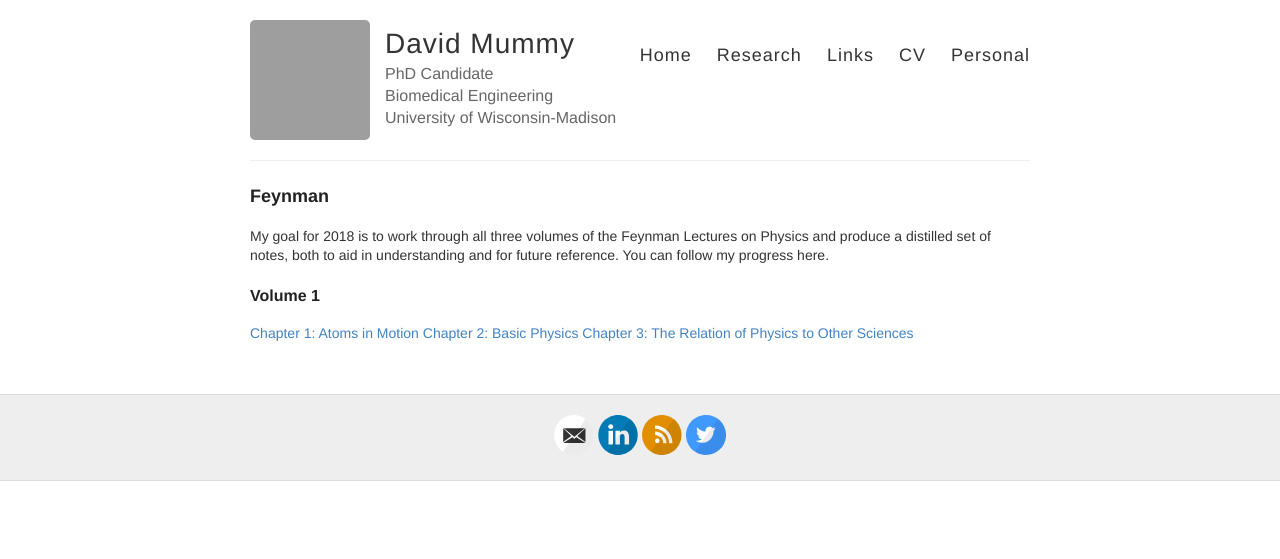
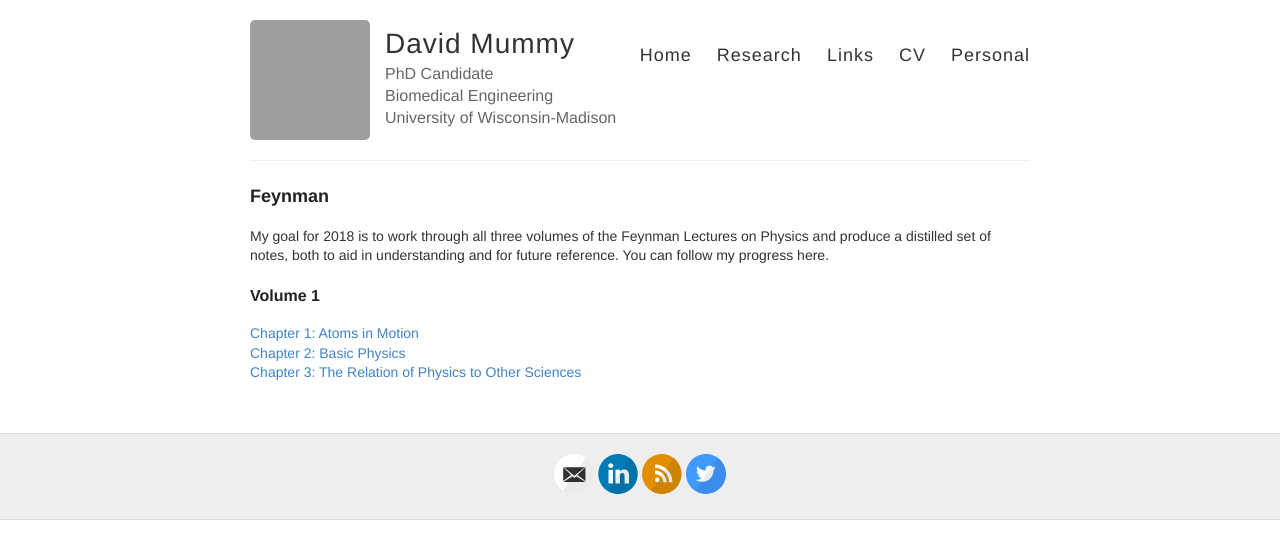
Before and after one commit to mummydg/mummydg.github.io, a Jekyll site: the page built from feynman.md, in a window 1280 px wide. Shown: the top 559 px of the page. Built offline with Jekyll 4.4.1, drawn with Linux system fonts in a browser that asks for light colours; grey boxes are pictures that could not be loaded.

Commit message:
Fixing line break error

```diff
--- a/feynman.md
+++ b/feynman.md
@@ -7,6 +7,6 @@ permalink: /feynman/
 My goal for 2018 is to work through all three volumes of the Feynman Lectures on Physics and produce a distilled set of notes, both to aid in understanding and for future reference. You can follow my progress here.
 
 ## Volume 1
-<a href="{{ site.baseurl }}/feynman/feynman_vol1_chap1.pdf">Chapter 1: Atoms in Motion</a>
-<a href="{{ site.baseurl}}/feynman/feynman_vol1_chap2.pdf">Chapter 2: Basic Physics</a>
-<a href="{{ site.baseurl}}/feynman/feynman_vol1_chap3.pdf">Chapter 3: The Relation of Physics to Other Sciences</a>
+<a href="{{ site.baseurl }}/feynman/feynman_vol1_chap1.pdf">Chapter 1: Atoms in Motion</a><br>
+<a href="{{ site.baseurl}}/feynman/feynman_vol1_chap2.pdf">Chapter 2: Basic Physics</a><br>
+<a href="{{ site.baseurl}}/feynman/feynman_vol1_chap3.pdf">Chapter 3: The Relation of Physics to Other Sciences</a><br>
```
